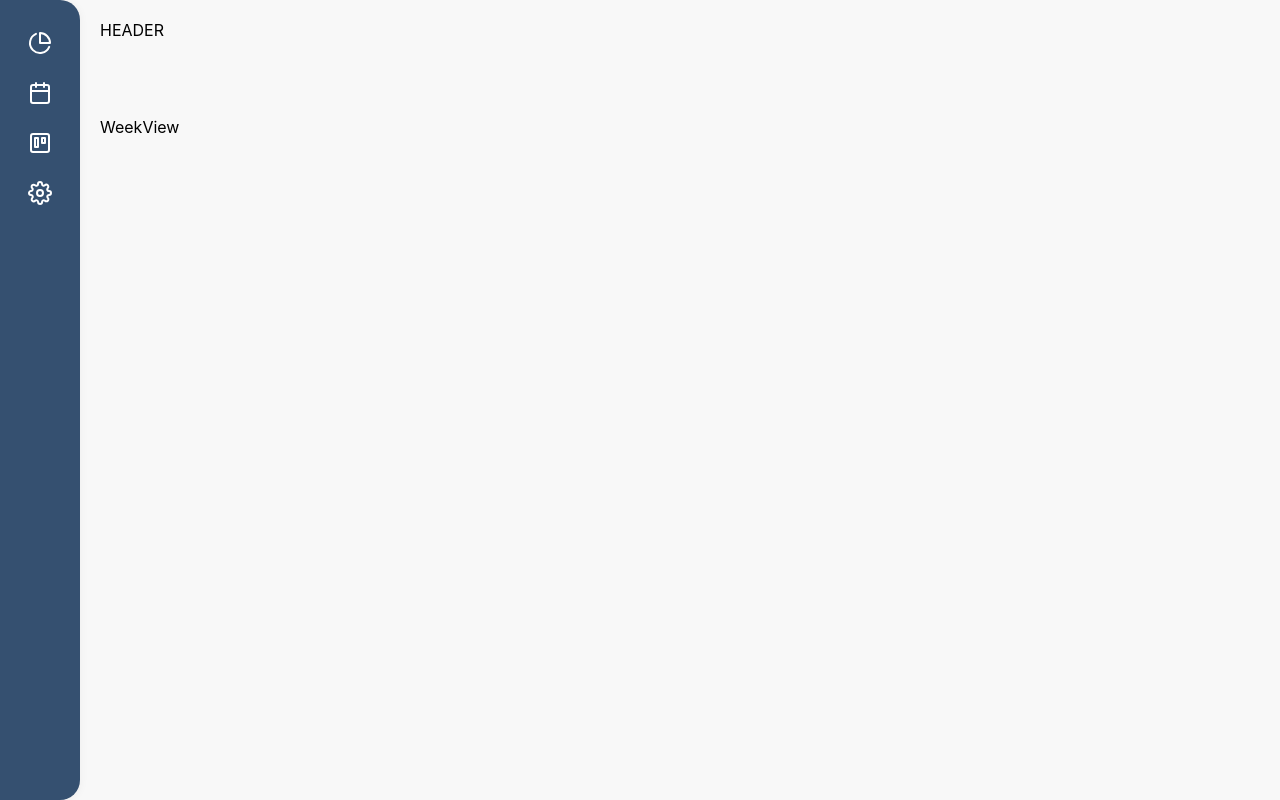
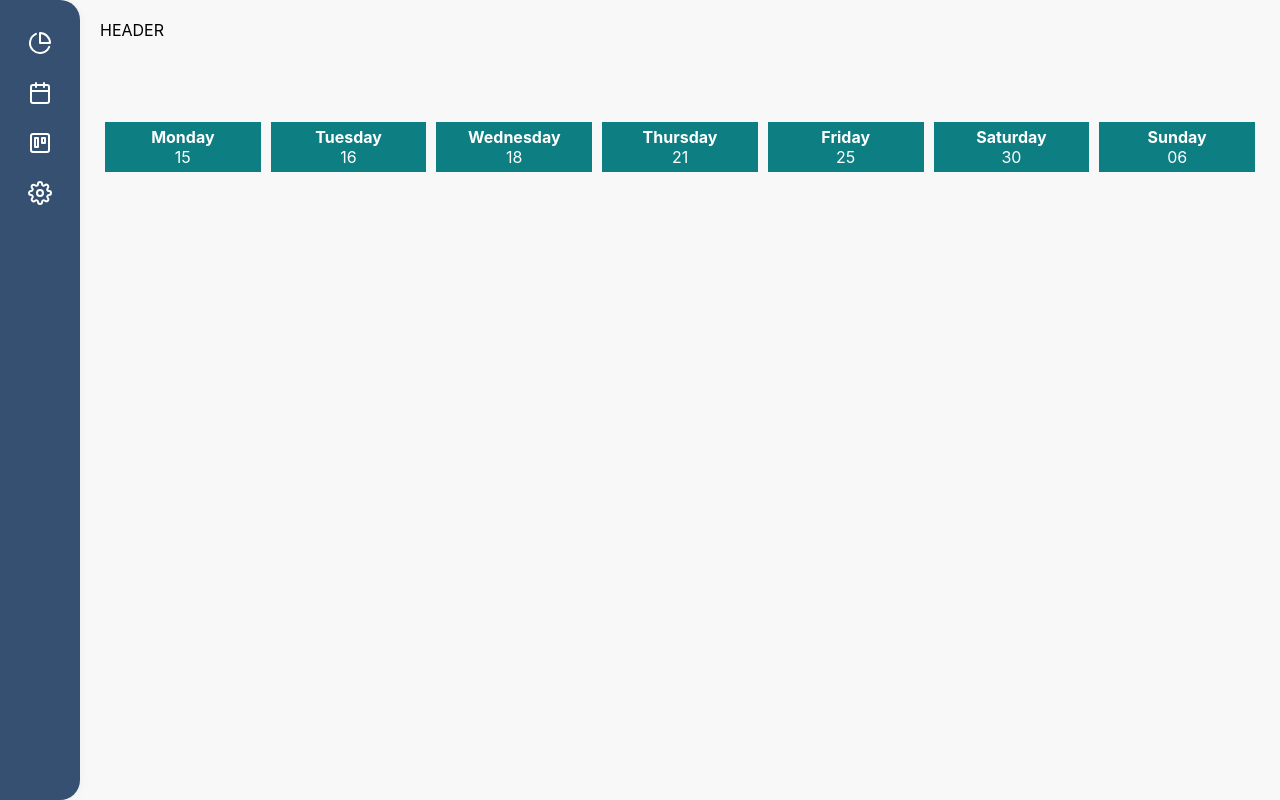
Before and after one commit to k3cman/react-habit-tracker, a React (Create React App) app: page /week in a window 1280 px wide. Built offline with nearby package versions, Linux system fonts and the light colour scheme.

Commit message:
generate days of the week with momentjs

```diff
--- a/package.json
+++ b/package.json
@@ -11,6 +11,7 @@
     "@types/react": "^16.9.36",
     "@types/react-dom": "^16.9.8",
     "@types/react-router-dom": "^5.1.5",
+    "moment": "^2.26.0",
     "node-sass": "^4.14.1",
     "react": "^16.13.1",
     "react-dom": "^16.13.1",
--- /dev/null
+++ b/src/components/calendar/week/WeekView.module.scss
@@ -0,0 +1,30 @@
+@import "../../../styles/variables";
+
+.week {
+  display: flex;
+  width: 100%;
+  height: 100%;
+  .day {
+    display: flex;
+    flex-direction: column;
+    align-items: center;
+    width: 100%;
+    flex-grow: 1;
+    margin: 5px;
+    .dayHeader {
+      height: 50px;
+      width: 100%;
+      background-color: $turqoise;
+      color: white;
+      display: flex;
+      flex-direction: column;
+      align-items: center;
+      justify-content: center;
+      span {
+        &.dayName {
+          font-weight: bold;
+        }
+      }
+    }
+  }
+}
--- a/src/components/calendar/week/WeekView.tsx
+++ b/src/components/calendar/week/WeekView.tsx
@@ -1,5 +1,53 @@
+import moment from "moment";
 import React from "react";
+import { WeekDays } from "src/models/WeekDays.model";
+import styles from "./WeekView.module.scss";
 
 export const WeekView = () => {
-  return <div>WeekView</div>;
+  const startOfTheWeek = moment().startOf("isoWeek");
+  const weekDays: WeekDays[] = [
+    {
+      label: "Monday",
+      date: startOfTheWeek.toDate(),
+    },
+    {
+      label: "Tuesday",
+      date: startOfTheWeek.add(1, "days").toDate(),
+    },
+    {
+      label: "Wednesday",
+      date: startOfTheWeek.add(2, "days").toDate(),
+    },
+    {
+      label: "Thursday",
+      date: startOfTheWeek.add(3, "days").toDate(),
+    },
+    {
+      label: "Friday",
+      date: startOfTheWeek.add(4, "days").toDate(),
+    },
+    {
+      label: "Saturday",
+      date: startOfTheWeek.add(5, "days").toDate(),
+    },
+    {
+      label: "Sunday",
+      date: startOfTheWeek.add(6, "days").toDate(),
+    },
+  ];
+
+  return (
+    <div className={styles.week}>
+      {weekDays.map((day) => {
+        return (
+          <div className={styles.day}>
+            <div className={styles.dayHeader}>
+              <span className={styles.dayName}>{day.label}</span>
+              <span>{moment(day.date).format("DD")}</span>
+            </div>
+          </div>
+        );
+      })}
+    </div>
+  );
 };
--- /dev/null
+++ b/src/models/WeekDays.model.ts
@@ -0,0 +1,4 @@
+export class WeekDays {
+  public label: string = "";
+  public date: Date = new Date();
+}
```
Also changed, not shown: 1 other file (tests, documents, lock files or other folders).
